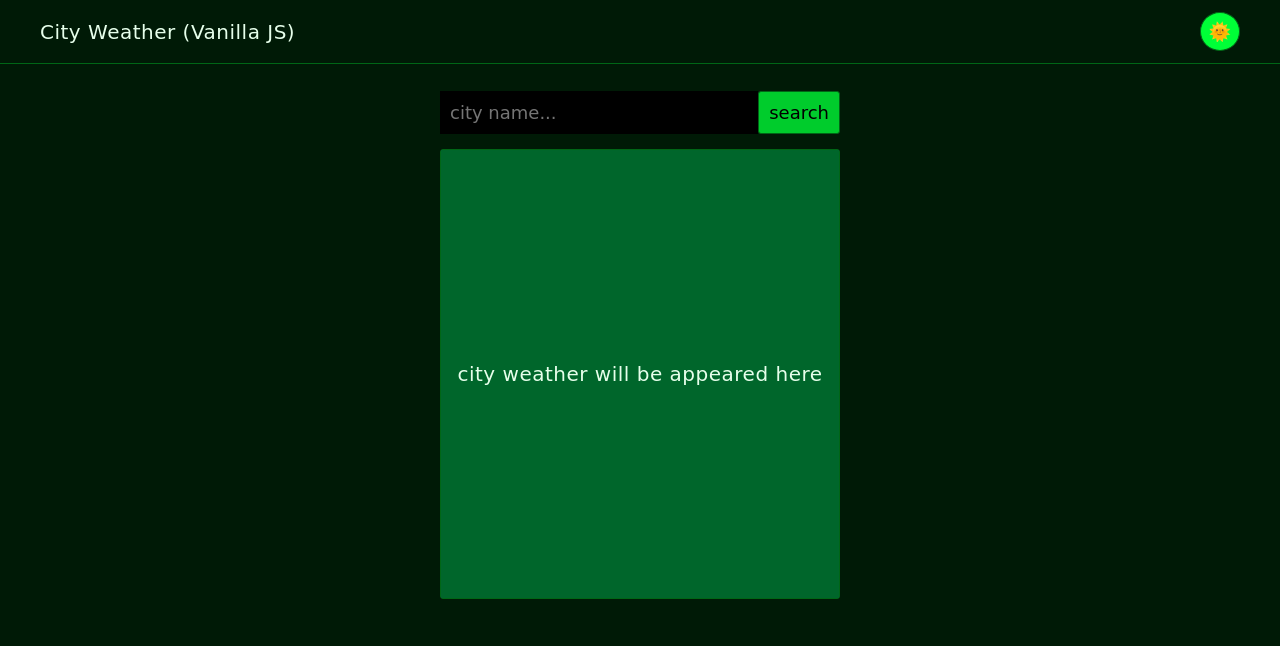
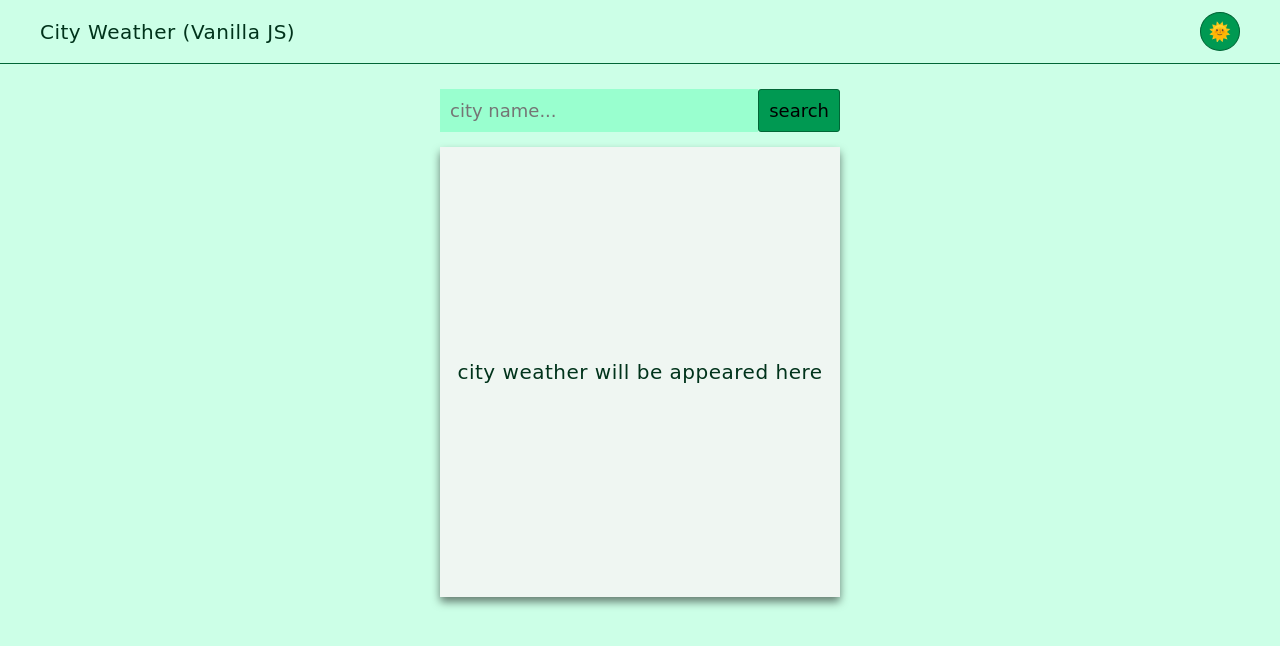
Before and after one commit to Ashish-simpleCoder/js-material-weather-app, a website: page dist/index.html in a window 1280 px wide. Drawn offline with Linux system fonts and the light colour scheme.

Commit message:
some ui fix

```diff
--- a/dist/index.html
+++ b/dist/index.html
@@ -8,7 +8,7 @@
     <script src="./src/index.js" type="module"></script>
     <title>Weather App(Vanilla JS)</title>
 </head>
-<body>
+<body class='light_theme'>
     <header>
         <h3>City Weather (Vanilla JS)</h3>
         <button id='theme_btn'>🌞</button>
--- a/dist/src/index.js
+++ b/dist/src/index.js
@@ -1,5 +1,5 @@
 search_input.addEventListener('input',function(e){
-    (!this.value) && (first_appearance.style.display = 'block')
+    (!this.value) && (first_appearance.style.display = 'flex')
 })
 search_btn.addEventListener('click',async(e)=>{
     e.preventDefault()
--- a/dist/styles/index.css
+++ b/dist/styles/index.css
@@ -7,28 +7,29 @@
 }
 
 :root {
-  --prm_clr:rgb(0, 128, 28);
-  --prm_5:hsl(133, 100%, 5%);
-  --prm_10:hsl(133, 100%, 10%);
-  --prm_15:hsl(133, 100%, 15%);
-  --prm_20:hsl(133, 100%, 20%);
-  --prm_30:hsl(133, 100%, 30%);
-  --prm_40:hsl(133, 100%, 40%);
-  --prm_50:hsl(133, 100%, 50%);
-  --prm_60:hsl(133, 100%, 60%);
-  --prm_70:hsl(133, 100%, 70%);
-  --prm_80:hsl(133, 100%, 80%);
-  --prm_85:hsl(133, 100%, 85%);
-  --prm_90:hsl(133, 100%, 90%);
-  --prm_95:hsl(133, 100%, 95%);
+  --prm_clr:rgb(152, 128, 100);
+  --prm_5:hsl(152, 100%, 5%);
+  --prm_10:hsl(152, 100%, 10%);
+  --prm_15:hsl(152, 100%, 15%);
+  --prm_20:hsl(152, 100%, 20%);
+  --prm_30:hsl(152, 100%, 30%);
+  --prm_40:hsl(152, 100%, 40%);
+  --prm_50:hsl(152, 100%, 50%);
+  --prm_60:hsl(152, 100%, 60%);
+  --prm_70:hsl(152, 100%, 70%);
+  --prm_80:hsl(152, 100%, 80%);
+  --prm_85:hsl(152, 100%, 85%);
+  --prm_90:hsl(152, 100%, 90%);
+  --prm_95:hsl(152, 100%, 95%);
   --pad:clamp(0.8rem,1rem,1vw);
   --body_bg:var(--prm_5);
   --input_clr:var(--prm_95);
   --clr:var(--prm_95);
   --border:var(--prm_20);
   --input_bg:black;
-  --output_bg:hsl(145, 100%, 20%);
+  --output_bg:hsl(144, 95%, 9%);
   --no_in:var(--prm_95);
+  --details_clr:var(--prm_70);
 }
 
 body.light_theme {
@@ -36,9 +37,10 @@ body.light_theme {
   --input_clr:var(--prm_10);
   --clr:var(--prm_10);
   --border:var(--prm_20);
-  --input_bg:var(--prm_70);
-  --output_bg:hsl(145, 100%, 20%);
-  --no_in:var(--prm_95);
+  --input_bg:var(--prm_80);
+  --output_bg:hsl(150, 29%, 95%);
+  --no_in:var(--prm_10);
+  --details_clr:var(--prm_10);
 }
 
 html {
@@ -62,7 +64,7 @@ button {
   transition: transform 0.3s ease;
   transition: transform 0.3s ease, -webkit-transform 0.3s ease;
   cursor: pointer;
-  background: var(--prm_50);
+  background: var(--prm_30);
 }
 
 button:active {
@@ -70,7 +72,7 @@ button:active {
           transform: perspective(1rem) scale(1.2) translateY(0.3rem) translateZ(-1rem) rotateX(-25deg);
 }
 
-header, main {
+header {
   padding: clamp(0.7rem, 1.2rem, 1.2vw) clamp(2rem, 4rem, 4vw);
 }
 
@@ -106,7 +108,8 @@ main {
 form#search_form {
   max-width: 40rem;
   width: 100%;
-  margin: clamp(1rem, 1.5rem, 1.5rem) auto 0 auto;
+  margin: 0 auto 0 auto;
+  margin-top: clamp(2rem, 2.5rem, 2.5rem);
 }
 
 div#input_container {
@@ -131,18 +134,18 @@ div#input_container input {
 div#input_container button {
   border-radius: 0.3rem;
   padding: var(--pad);
-  background: var(--prm_40);
 }
 
 div#output_container {
   position: relative;
-  border: 1px solid var(--prm_20);
-  margin-top: clamp(1rem, 1.5rem, 1.5vw);
+  margin-top: clamp(1rem, 1.5rem, 1.5rem);
   background: var(--output_bg);
   border-radius: 0.3rem;
   height: clamp(40rem, 45rem, 45vw);
   position: relative;
   padding: var(--pad);
+  -webkit-box-shadow: 0 0.5rem 0.8rem rgba(0, 0, 0, 0.5);
+          box-shadow: 0 0.5rem 0.8rem rgba(0, 0, 0, 0.5);
 }
 
 div#weather_icon_container {
@@ -158,13 +161,15 @@ div#weather_icon_container img {
 }
 
 div#details h2 {
-  color: var(--prm_70);
+  color: var(--details_clr);
   font-size: clamp(1.7rem, 1.9rem, 1.9vw);
   margin: 1rem 0 clamp(2rem, 3rem, 3vw);
+  font-weight: bold;
 }
 
 div#details h2 span {
-  color: white;
+  font-weight: 500;
+  color: var(--clr);
 }
 
 div#details div#temp_details {
@@ -178,13 +183,15 @@ div#details div#temp_details {
 }
 
 div#details div#temp_details p {
-  color: var(--prm_60);
+  font-weight: bold;
   font-size: clamp(1.5rem, 1.7rem, 1.7vw);
   margin: clamp(1rem, 1.5rem, 1.5vw) 0;
+  color: var(--details_clr);
 }
 
 div#details div#temp_details p span {
-  color: white;
+  font-weight: 500;
+  color: var(--clr);
 }
 
 div#first_appearance, div#no_internet, div#city_not_found {
--- a/dist/styles/index.scss
+++ b/dist/styles/index.scss
@@ -6,20 +6,21 @@
     font-family: cursive,-apple-system, BlinkMacSystemFont, 'Segoe UI', Roboto, Oxygen, Ubuntu, Cantarell, 'Open Sans', 'Helvetica Neue', sans-serif;
 }
 :root{
-    --prm_clr:rgb(0, 128, 28);
-    --prm_5:hsl(133, 100%, 5%);
-    --prm_10:hsl(133, 100%, 10%);
-    --prm_15:hsl(133, 100%, 15%);
-    --prm_20:hsl(133, 100%, 20%);
-    --prm_30:hsl(133, 100%, 30%);
-    --prm_40:hsl(133, 100%, 40%);
-    --prm_50:hsl(133, 100%, 50%);
-    --prm_60:hsl(133, 100%, 60%);
-    --prm_70:hsl(133, 100%, 70%);
-    --prm_80:hsl(133, 100%, 80%);
-    --prm_85:hsl(133, 100%, 85%);
-    --prm_90:hsl(133, 100%, 90%);
-    --prm_95:hsl(133, 100%, 95%);
+    --prm_clr:rgb(152, 128, 100);
+
+    --prm_5:hsl(152, 100%, 5%);
+    --prm_10:hsl(152, 100%, 10%);
+    --prm_15:hsl(152, 100%, 15%);
+    --prm_20:hsl(152, 100%, 20%);
+    --prm_30:hsl(152, 100%, 30%);
+    --prm_40:hsl(152, 100%, 40%);
+    --prm_50:hsl(152, 100%, 50%);
+    --prm_60:hsl(152, 100%, 60%);
+    --prm_70:hsl(152, 100%, 70%);
+    --prm_80:hsl(152, 100%, 80%);
+    --prm_85:hsl(152, 100%, 85%);
+    --prm_90:hsl(152, 100%, 90%);
+    --prm_95:hsl(152, 100%, 95%);
 
 
     --pad:clamp(0.8rem,1rem,1vw);
@@ -29,17 +30,19 @@
     --clr:var(--prm_95);
     --border:var(--prm_20);
     --input_bg:black;
-    --output_bg:hsl(145, 100%, 20%);
+    --output_bg:hsl(144, 95%, 9%);
     --no_in:var(--prm_95);
+    --details_clr:var(--prm_70);
 }
 body.light_theme{
     --body_bg:var(--prm_90);
     --input_clr:var(--prm_10);
     --clr:var(--prm_10);
     --border:var(--prm_20);
-    --input_bg:var(--prm_70);
-    --output_bg:hsl(145, 100%, 20%);
-    --no_in:var(--prm_95);
+    --input_bg:var(--prm_80);
+    --output_bg:hsl(150, 29%, 95%);
+    --no_in:var(--prm_10);
+    --details_clr:var(--prm_10);
 }
 html{
     font-size: 62.5%;
@@ -56,12 +59,12 @@ button{
     font-size:clamp(1.5rem,1.8rem,1.8vw);
     transition:transform 0.3s ease;
     cursor: pointer;
-    background:var(--prm_50);
+    background:var(--prm_30);
     &:active{
         transform:perspective(1rem) scale(1.2) translateY(0.3rem) translateZ(-1rem) rotateX(-25deg);
     }
 }
-header,main{
+header{
     padding:clamp(0.7rem,1.2rem,1.2vw) clamp(2rem,4rem,4vw);
 }
 h3{
@@ -85,13 +88,13 @@ main{
 form#search_form{
     max-width:40rem;
     width:100%;
-    margin:clamp(1rem,1.5rem,1.5rem) auto 0 auto;
+    margin:0 auto 0 auto;
+    margin-top:clamp(2rem,2.5rem,2.5rem);
 }
 
 
 div#input_container{
     display: flex;
-
     input{
         font-size:clamp(1.5rem,1.8rem,1.8vw);
         border:none;
@@ -104,19 +107,18 @@ div#input_container{
     button{
         border-radius:0.3rem;
         padding:var(--pad);
-        background: var(--prm_40);
     }
 }
 
 div#output_container{
     position: relative;
-    border:1px solid var(--prm_20);
-    margin-top:clamp(1rem,1.5rem,1.5vw);
+    margin-top:clamp(1rem,1.5rem,1.5rem);
     background:var(--output_bg);
     border-radius:0.3rem;
     height: clamp(40rem,45rem,45vw);
     position: relative;
     padding:var(--pad);
+    box-shadow:0 0.5rem 0.8rem rgba(0,0,0,0.5);
 }
 
 div#weather_icon_container{
@@ -131,11 +133,14 @@ div#weather_icon_container{
 
 div#details{
     h2{
-        color:var(--prm_70);
+        // color:var(--prm_70);
+        color:var(--details_clr);
         font-size:clamp(1.7rem,1.9rem,1.9vw);
         margin:1rem 0 clamp(2rem,3rem,3vw);
+        font-weight: bold;
         span{
-            color:white;
+            font-weight: 500;
+            color:var(--clr);
         }
     }
 
@@ -144,11 +149,13 @@ div#details{
         width:100%;
         justify-content: space-between;
         p{
-            color:var(--prm_60);
+            font-weight: bold;
             font-size: clamp(1.5rem,1.7rem,1.7vw);
             margin:clamp(1rem,1.5rem,1.5vw) 0;
+            color:var(--details_clr);
             span{
-                color:white;
+                font-weight: 500;
+                color:var(--clr);
             }
         }
     }
```
Also changed, not shown: 1 other file.
